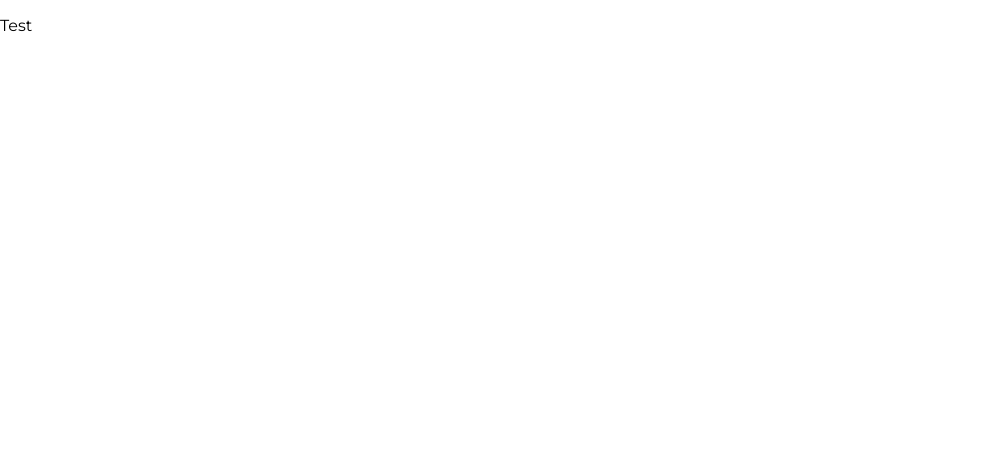
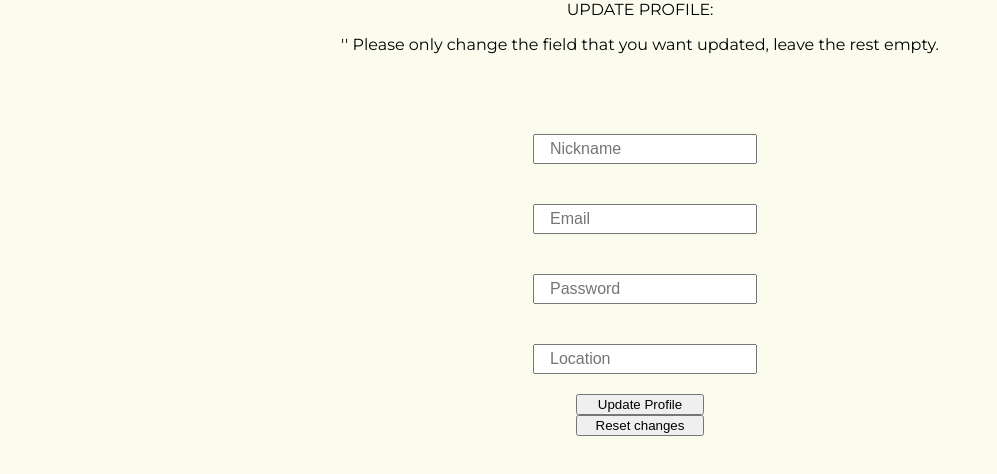
Before and after one commit to Build-Week-Foodie-Funz/front-end, a React (Create React App) app: page /editprofile in a window 1280 px wide. Shown: the top 474 px of the page, without its empty margins (0-997 px from the left). Built offline with nearby package versions, Linux system fonts and the light colour scheme.

Commit message:
added fields and some styling for the page

```diff
--- a/src/App.js
+++ b/src/App.js
@@ -10,7 +10,7 @@ import PrivateRoute from "./components/privateRoute";
 
 import Login from "./components/Login";
 import Dashboard from './components/Dashboard';
-import EditUser from './components/EditUser';
+import FormikEditUser from './components/EditUser';
 import FoodForm from './components/FoodForm';
 import SignUp from './components/SignUp';
 import FoodItem from './components/FoodItem';
@@ -25,7 +25,7 @@ function App() {
         {/* These four below will be converted to PrivateRouters*/}
         <Route path='/dashboard' component={Dashboard}/>
         <Route path='/foodform/:id' component={FoodForm}/>
-        <Route path='/editprofile/' component={EditUser}/>
+        <Route path='/editprofile/' component={FormikEditUser}/>
         <Route path='/fooditem/:id' component={FoodItem}/>
          {/* These four above will be converted to PrivateRouters*/}
       </div>
--- a/src/components/EditUser.js
+++ b/src/components/EditUser.js
@@ -11,11 +11,80 @@
  *
  */
 import React from 'react';
+import Formik, {withFormik, Field, Form} from 'formik';
+import styled from 'styled-components';
+
+const UserContainer = styled.div`
+    background-color: #FBFCEE;
+    width: 100%;
+`;
+
+const UserInput = styled.div`
+    padding-left: 10px;
+    color: red;
+    // height: 50px;
+`;
+
+const InputContainer = styled.div`
+    background-color: #FBFCEE;
+`;
+
+const StyledField = styled.input`
+    color: gray;
+    margin: 20px;
+    padding: 5px;
+    padding-left: 15px;
+    width: 200px;
+    height: 2vh;
+    font-size: 1rem;
+`;
+
+const ButtonContainer = styled.div`
+    display: flex;
+    flex-direction: column;
+    width: 10%;
+    margin: 0 auto;
+`;
 
 const EditUser = props => {
     return (
-        <p>Test</p>
-    )
-};
+        <UserContainer>
+            UPDATE PROFILE:
+            <p> '' Please only change the field that you want updated, leave the rest empty.</p>
+            <Form>
+                <InputContainer>
+                    <UserInput>
+                        <StyledField type='text' name='nickname' placeholder='Nickname'/>
+                    </UserInput>
+                    <UserInput>
+                        <StyledField type='email' name='email' placeholder='Email'/>
+                    </UserInput>
+                    <UserInput>
+                        <StyledField type='password' name='password' placeholder='Password'/>
+                    </UserInput>
+                    <UserInput>
+                        <StyledField type='location' name='area' placeholder='Location'/>
+                    </UserInput>
+                </InputContainer>
+                <ButtonContainer>
+                    <button>Update Profile</button>
+                    <button>Reset changes</button>
+                </ButtonContainer>
+            </Form>
+        </UserContainer>
+        )
+    };
 
-export default EditUser;
+const FormikEditUser = withFormik({
+    mapPropsToValue({nickname, email, password, location, area}){
+        return {
+            nickname: nickname || '',
+            email: email || '',
+            location: location || '',
+            password: password || '',
+            area: area || ''
+        }
+    }
+})(EditUser);
+
+export default FormikEditUser;
```
Also changed, not shown: package.json (+5 -2 lines), 1 other file (tests, documents, lock files or other folders).
